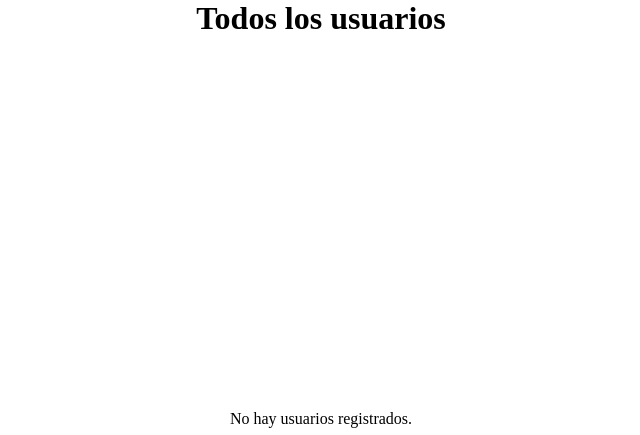
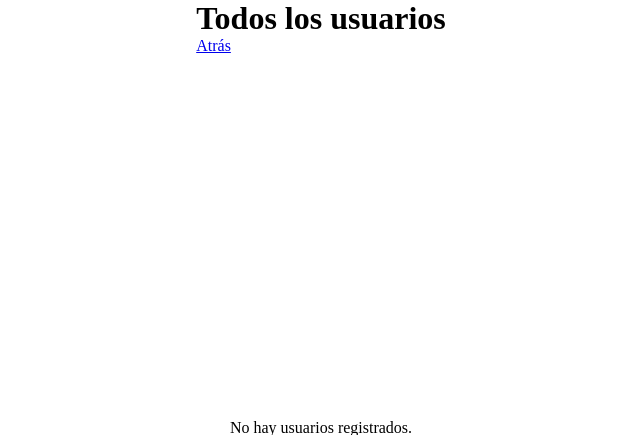
Before and after one commit to ClouddCoder/tienda-aventi, a PHP site: page /src/views/allUsers.phtml in a window 1280 px wide. Shown: the top 435 px of the page, without its empty margins (319-959 px from the left). Run offline with PHP 8.4, Linux system fonts and the light colour scheme.

Commit message:
Create back button in the pages of the admin panel

```diff
--- a/src/views/allProducts.phtml
+++ b/src/views/allProducts.phtml
@@ -13,6 +13,7 @@
     <div class="container">
         <header>
             <h1>Todos los productos</h1>
+            <a href="/admin-panel">Atrás</a>
         </header>
         <main>
             <form class="create-product-form" action="/create-product" method="POST">
--- a/src/views/allSupervisors.phtml
+++ b/src/views/allSupervisors.phtml
@@ -13,6 +13,7 @@
     <div class="container">
         <header>
             <h1>Todos los supervisores</h1>
+            <a href="/admin-panel">Atrás</a>
         </header>
         <main>
             <form class="register-supervisor-form" action="/register-data" method="POST">
--- a/src/views/allUsers.phtml
+++ b/src/views/allUsers.phtml
@@ -13,6 +13,7 @@
     <div class="container">
         <header>
             <h1>Todos los usuarios</h1>
+            <a href="/admin-panel">Atrás</a>
         </header>
         <main>
             <?php if (empty($users)) : ?>
```
